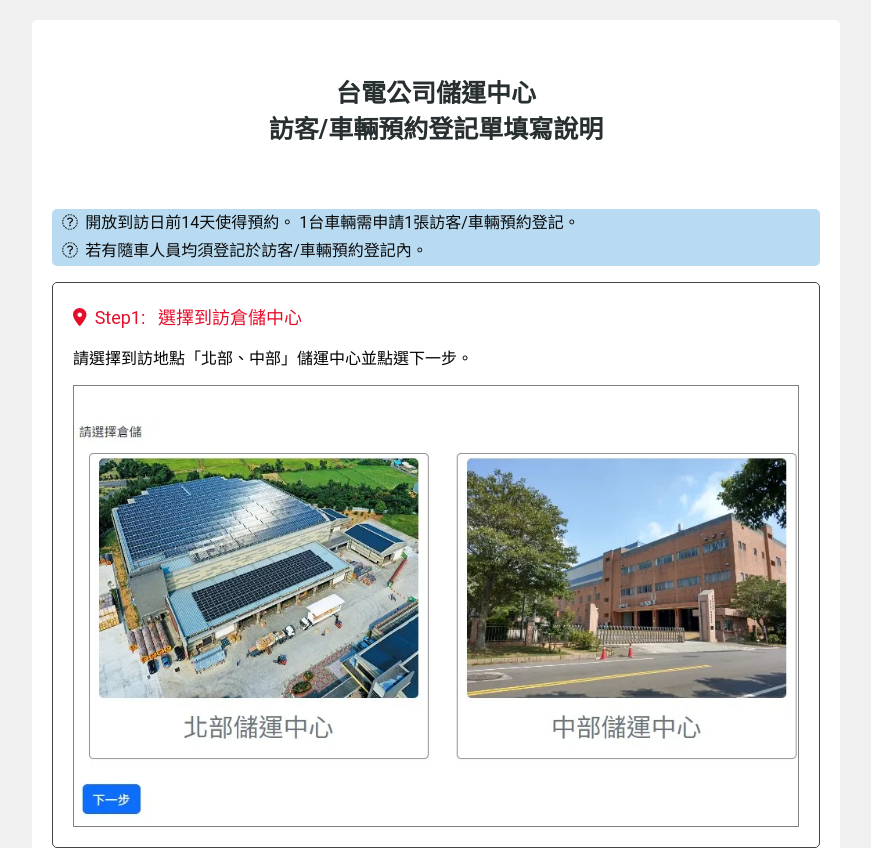
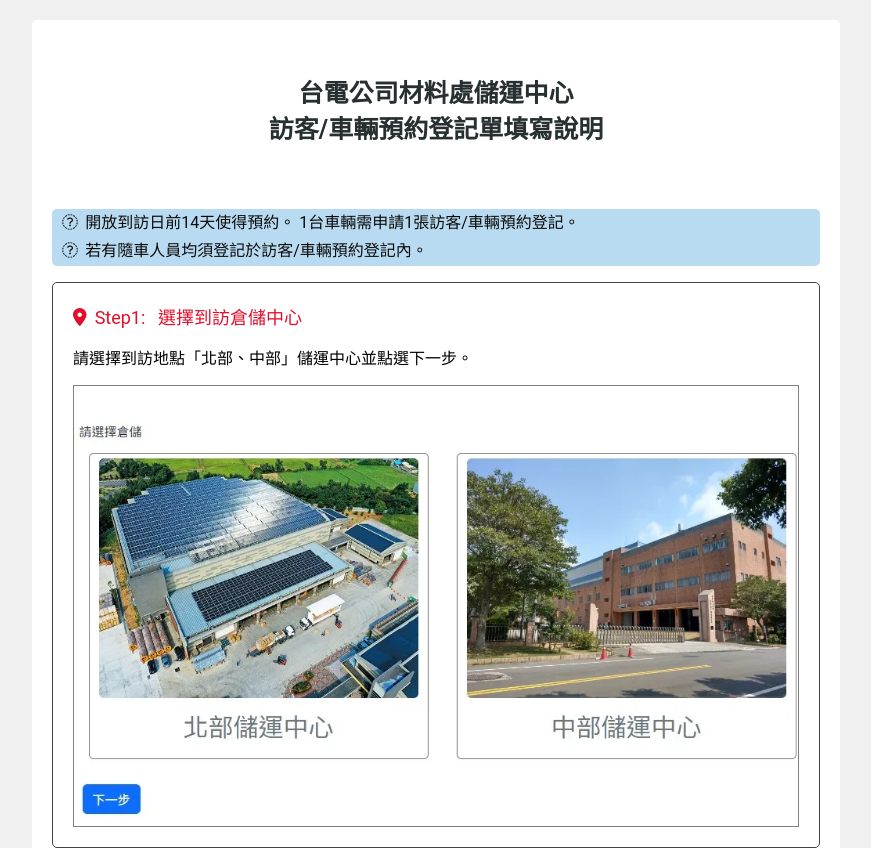
Before and after one commit to chanyacheng/sop.github.io, a plain HTML site: page site/index.html in a window 1280 px wide. Shown: the top 848 px of the page, without its empty margins (204-1075 px from the left). Drawn offline with Linux system fonts and the light colour scheme.

Commit message:
modify title content

```diff
--- a/site/index.html
+++ b/site/index.html
@@ -16,7 +16,7 @@
 <body>
     <div class="container">
         <div class="header">
-            <h4> 台電公司儲運中心<br> 訪客/車輛預約登記單填寫說明 </h4>
+            <h4> 台電公司材料處儲運中心<br> 訪客/車輛預約登記單填寫說明 </h4>
         </div>
         <code2>
             <p><i class="fa-regular fa-check"></i> &thinsp;開放到訪日前14天使得預約。 1台車輛需申請1張訪客/車輛預約登記。<br>
```
